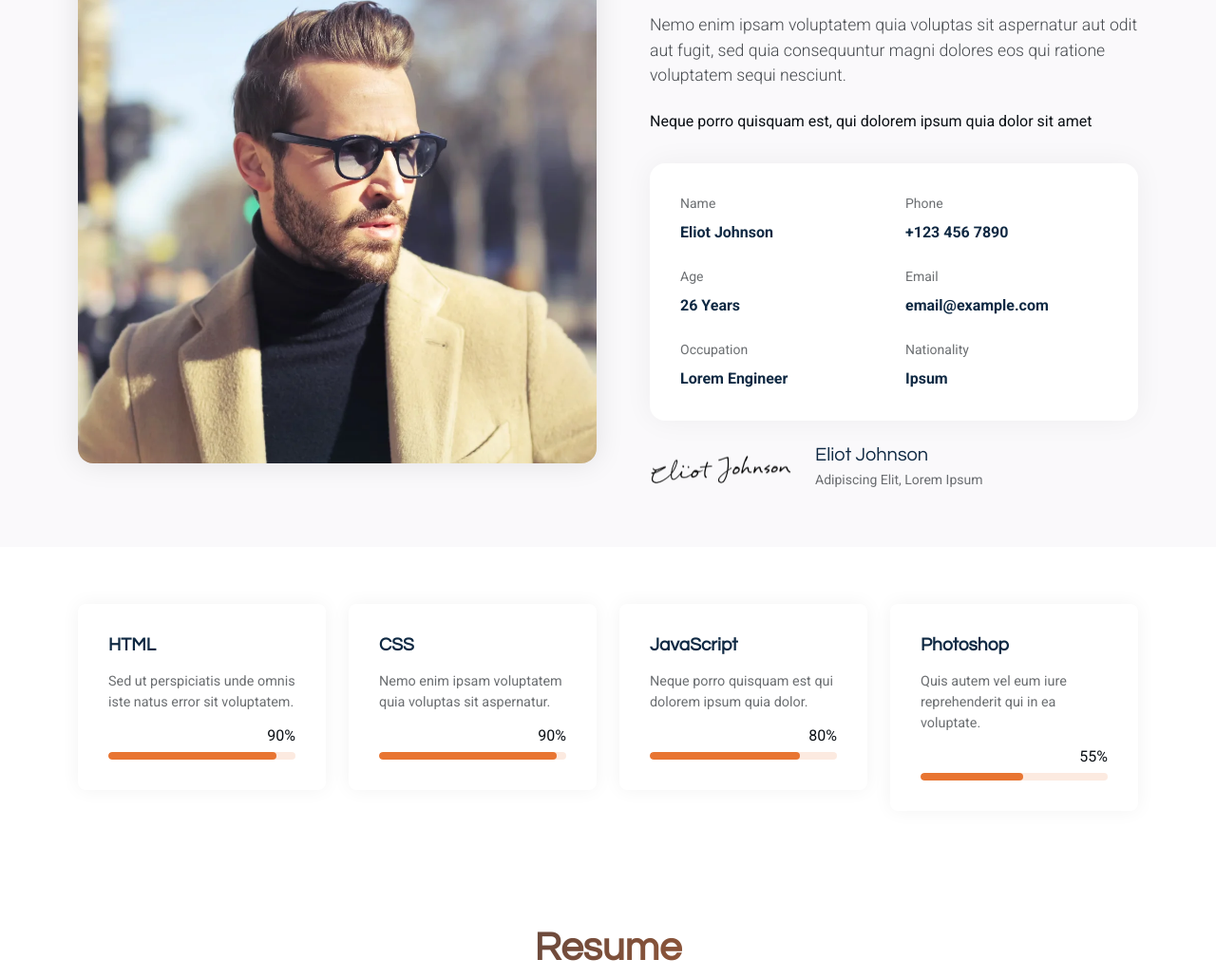
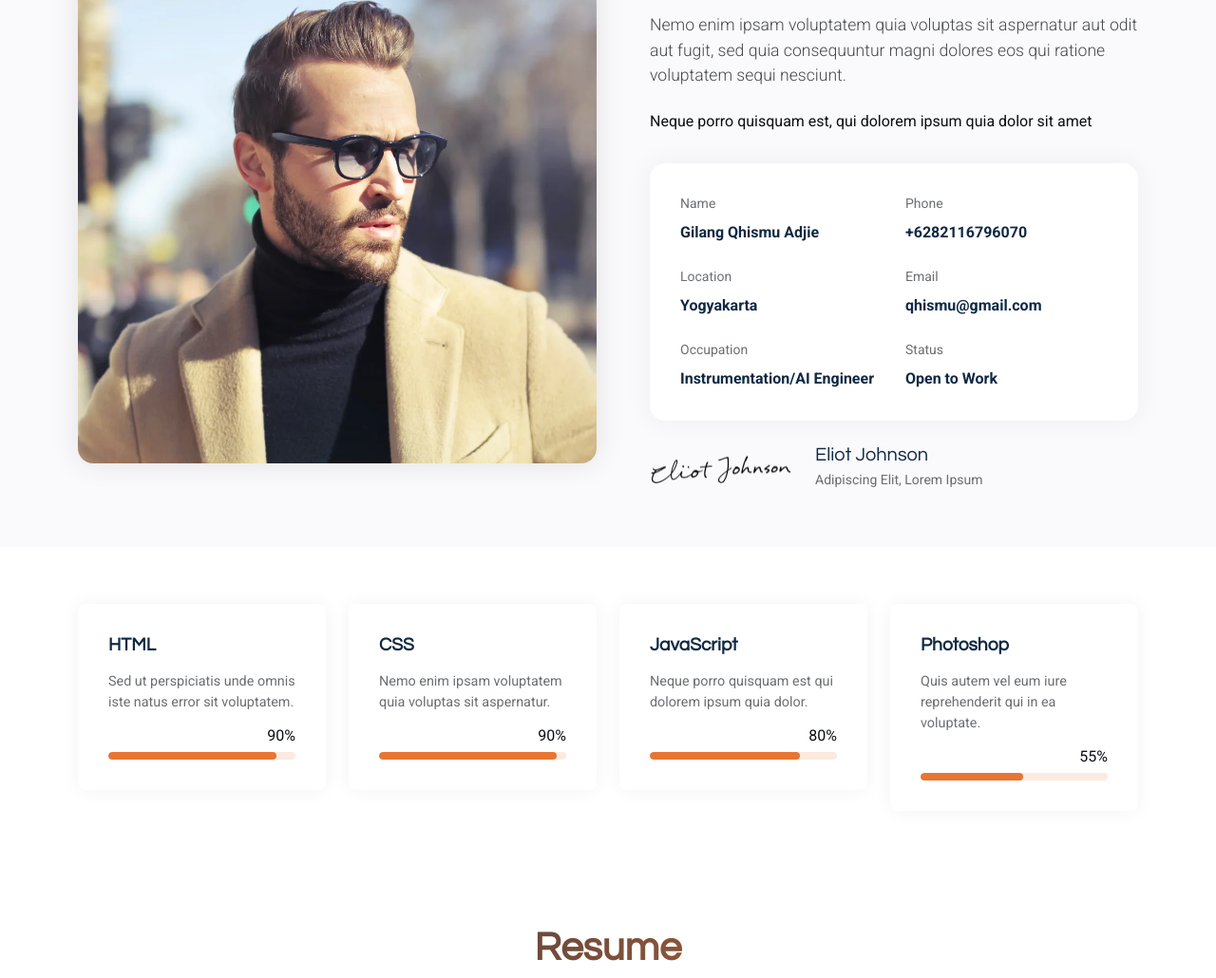
Before and after one commit to qhismuuu/cv, a plain HTML site: page index.html in a window 1280 px wide. Shown: the part 1118-2148 px from the top of the page at 95% size. Drawn offline with Linux system fonts and the light colour scheme.

Commit message:
Update dulu skuy

```diff
--- a/index.html
+++ b/index.html
@@ -167,42 +167,42 @@
                   <div class="col-6">
                     <div class="info-item">
                       <span class="label">Name</span>
-                      <span class="value">Eliot Johnson</span>
+                      <span class="value">Gilang Qhismu Adjie</span>
                     </div>
                   </div>
 
                   <div class="col-6">
                     <div class="info-item">
                       <span class="label">Phone</span>
-                      <span class="value">+123 456 7890</span>
+                      <span class="value">+6282116796070</span>
                     </div>
                   </div>
 
                   <div class="col-6">
                     <div class="info-item">
-                      <span class="label">Age</span>
-                      <span class="value">26 Years</span>
+                      <span class="label">Location</span>
+                      <span class="value">Yogyakarta</span>
                     </div>
                   </div>
 
                   <div class="col-6">
                     <div class="info-item">
                       <span class="label">Email</span>
-                      <span class="value">email@example.com</span>
+                      <span class="value">qhismu@gmail.com</span>
                     </div>
                   </div>
 
                   <div class="col-6">
                     <div class="info-item">
                       <span class="label">Occupation</span>
-                      <span class="value">Lorem Engineer</span>
+                      <span class="value">Instrumentation/AI Engineer</span>
                     </div>
                   </div>
 
                   <div class="col-6">
                     <div class="info-item">
-                      <span class="label">Nationality</span>
-                      <span class="value">Ipsum</span>
+                      <span class="label">Status</span>
+                      <span class="value">Open to Work</span>
                     </div>
                   </div>
                 </div>
```
